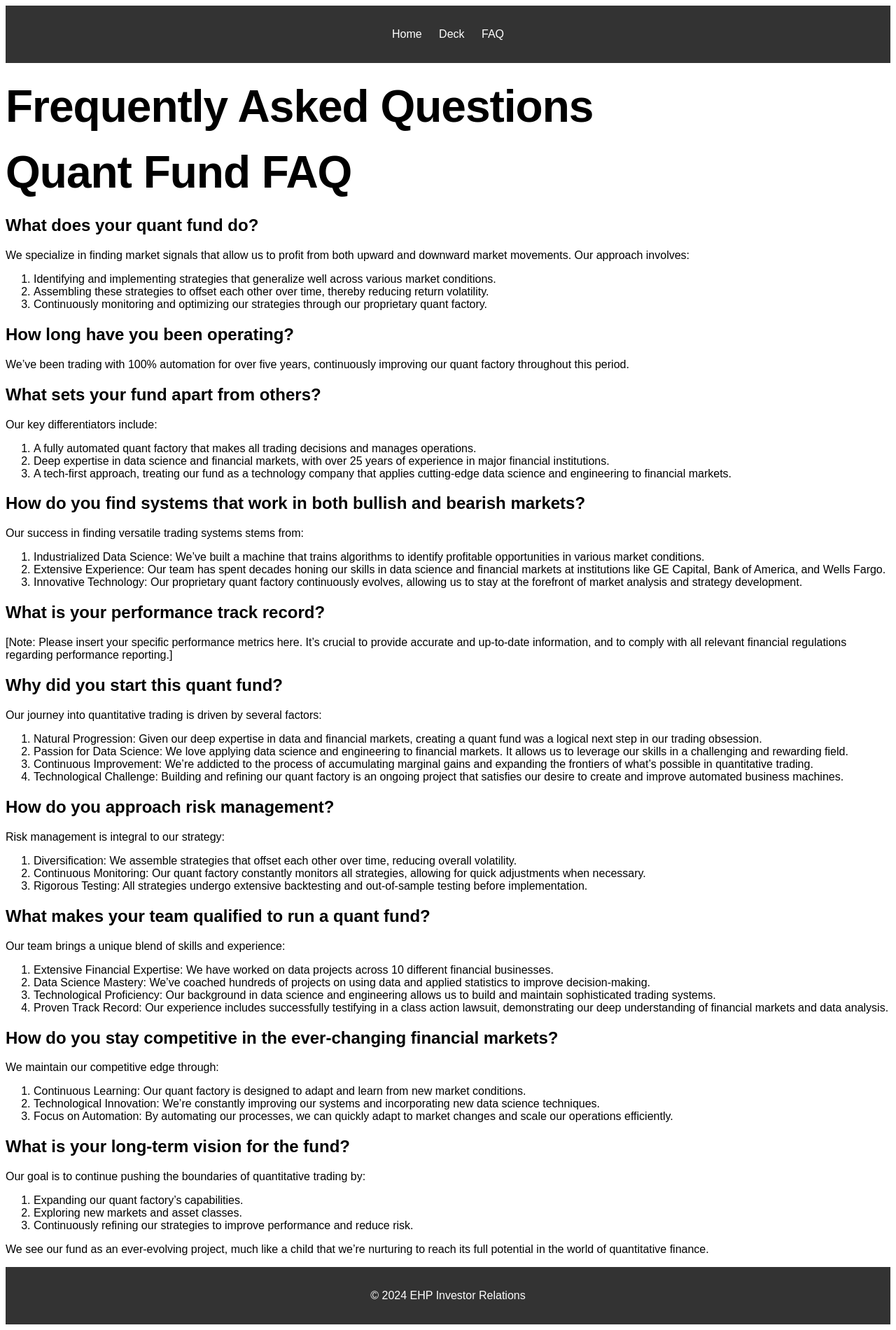
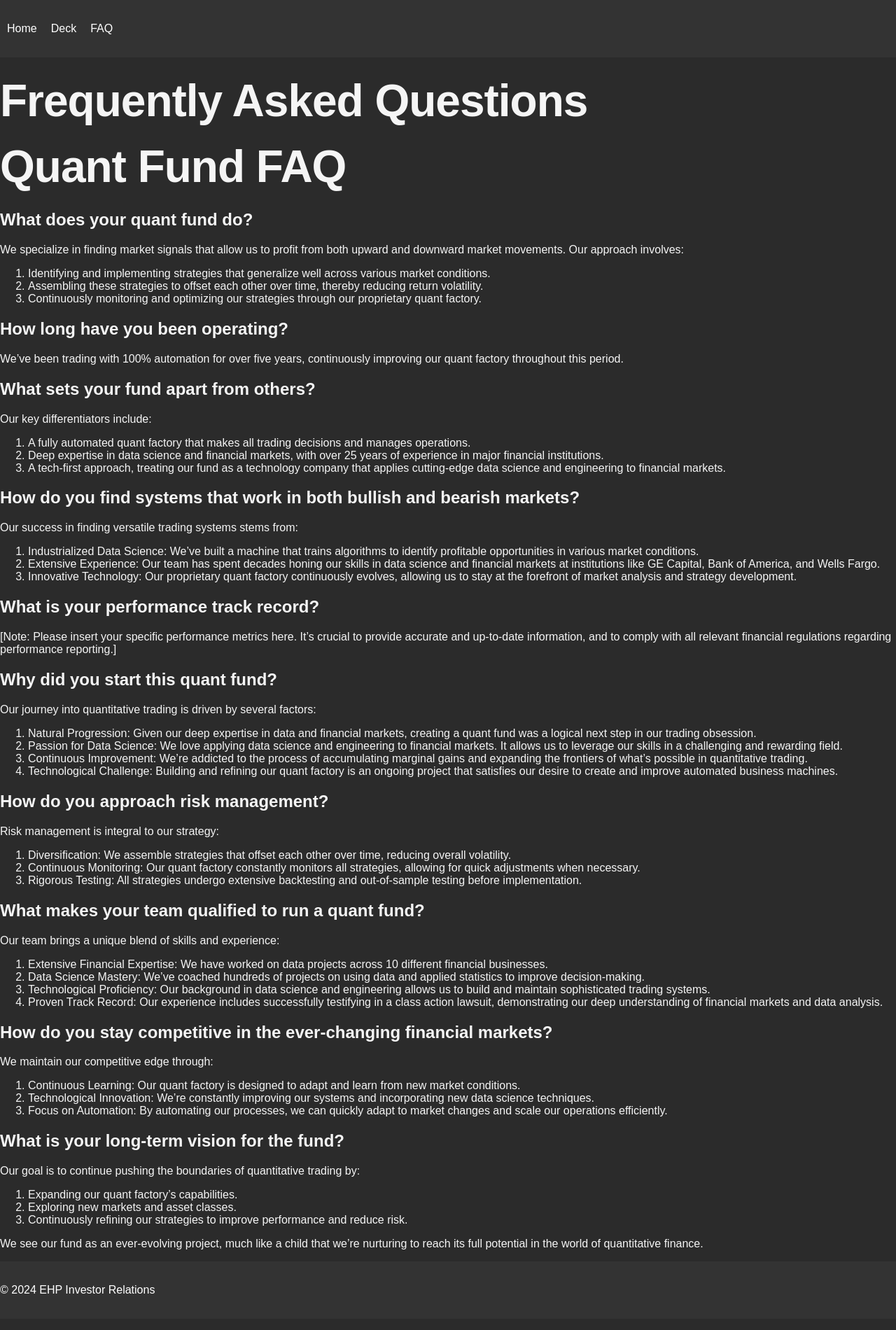
Before and after one commit to EventHorizonPartners/Investor_Relations, a Jekyll site: the page built from FAQ.md, in a window 1280 px wide. Shown: the whole page at 70% size. Built offline with Jekyll 4.4.1, drawn with Linux system fonts in a browser that asks for light colours.

Commit message:
style changes

```diff
--- a/assets/css/style.css
+++ b/assets/css/style.css
@@ -1,21 +1,27 @@
+/* Apply a dark grey background to the whole screen */
 body {
   font-family: Arial, sans-serif;
+  background-color: #2b2b2b;
+  color: #f5f5f5;
+  margin: 0;
+  padding: 0;
 }
 
 header, footer {
   background: #333;
   color: white;
-  text-align: center;
   padding: 1em 0;
 }
 
+/* Style the nav bar */
 nav ul {
   list-style-type: none;
   padding: 0;
+  display: flex;
+  justify-content: flex-start;
 }
 
 nav ul li {
-  display: inline;
   margin: 0 10px;
 }
 
@@ -36,3 +42,17 @@ h1 {
   line-height: 1;
   letter-spacing: -1px;
 }
+
+/* Style for the welcome banner and iframe */
+iframe {
+  border: none;
+  width: 100%;
+  height: 500px;
+}
+
+img {
+  width: 200px;
+  height: auto;
+  display: block;
+  margin: 0 auto;
+}
```
Also changed, not shown: index.markdown (+3 -5 lines).
